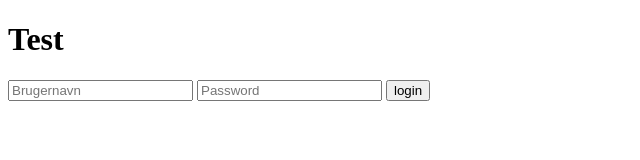
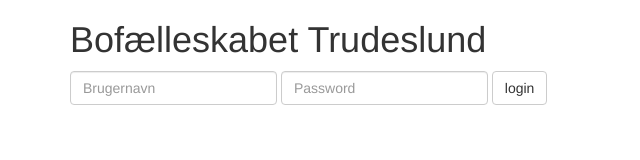
Before and after one commit to NielsKlosterAndreassen/trudeslund, a plain HTML site: page index.html in a window 1280 px wide. Shown: the whole page, without its empty margins (0-640 px from the left). Drawn offline with nearby package versions, Linux system fonts and the light colour scheme.

Commit message:
Introducing bootstrap

```diff
--- a/app.js
+++ b/app.js
@@ -15,7 +15,7 @@ $( document ).ready(function() {
 			{
 				content += '<p><a href="' + baseurl + links[index][0] + '">' + links[index][1] + '</a></p>';
 			}
-			$("#content").html(content);
+			$("#restricted").html(content);
 		}
 		else
 		{
--- a/index.html
+++ b/index.html
@@ -1,24 +1,38 @@
 <!DOCTYPE html>
 <html>
 <head lang="da">
-	<link rel="stylesheet" href="app.css">
 	<meta charset="utf-8">
 	<meta http-equiv="X-UA-Compatible" content="IE=edge">
 	<meta name="viewport" content="width=device-width, initial-scale=1.0">
-	<meta name="description" content="">
+	<meta name="description" content="Bofælleskabet Trudeslund">
 	<meta name="author" content="">
+	<title>Bofælleskabet Trudeslund</title>
+	<link rel="stylesheet" href="http://maxcdn.bootstrapcdn.com/bootstrap/3.2.0/css/bootstrap.min.css">
+	<link rel="stylesheet" href="app.css">
 </head>
 <body>
-	<h1>Test</h1>
-	<div id="content">
-		<form id="login" src="index.html">
-			<input id="username" type="text" placeholder="Brugernavn" />
-			<input id="password" type="password" placeholder="Password" />
-			<input type="submit" value="login" />
-		</form>
-		<div id="error"></div>
+	<div class="container">
+	<div class="full-width-image-1">
+        <div class="logo-wrapper">
+        	<h1>Bofælleskabet Trudeslund</h1>
+        </div>
+    </div>
+    <div class="col-lg-12 section">
+    </div>
+		<div id="restricted">
+
+			<form id="login" src="index.html" class="form-inline" role="form">
+				<div class="form-group">
+					<input id="username" type="text" placeholder="Brugernavn" class="form-control" />
+					<input id="password" type="password" placeholder="Password" class="form-control" />
+				</div>
+				<input type="submit" value="login" class="btn btn-default" />
+				<div id="error"></div>
+			</form>
+		</div>
 	</div>
-	<script src="http://ajax.googleapis.com/ajax/libs/jquery/1.11.1/jquery.min.js"></script>
+	<script src="http://cdnjs.cloudflare.com/ajax/libs/jquery/2.1.1/jquery.min.js"></script>
+	<script src="http://cdnjs.cloudflare.com/ajax/libs/twitter-bootstrap/3.2.0/js/bootstrap.min.js"></script>
 	<script src="sha1.js"></script>
 	<script src="app.js"></script>
 </body>
```
Also changed, not shown: app.css (line endings or trailing spaces).
